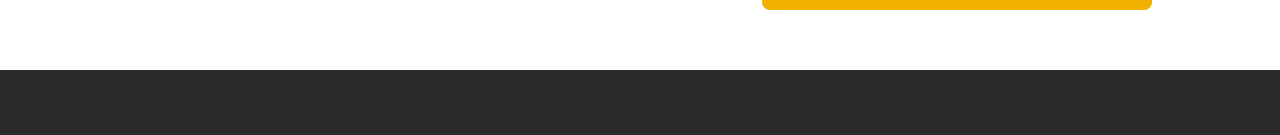
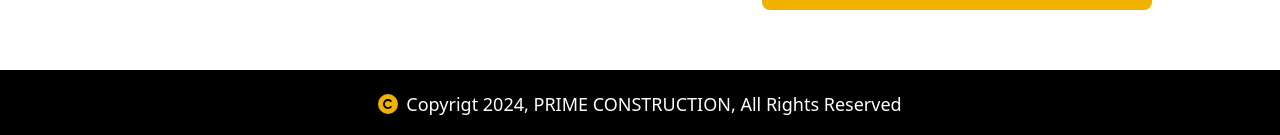
Before and after one commit to FABRICE2207/construction-site-web, a React (Vite) app: page / in a window 1280 px wide. Shown: the part 4902-5037 px from the top of the page. Before the commit the page ends 4972 px from the top, so only its background shows below. Built offline with nearby package versions, Linux system fonts and the light colour scheme.

Commit message:
Ajout de la section Footer

```diff
--- a/src/App.jsx
+++ b/src/App.jsx
@@ -34,6 +34,7 @@
       <Working />
       <Testimonial />
       <Contact />
+      <Footer />
     </>
   )
 }
--- a/src/components/Footer.jsx
+++ b/src/components/Footer.jsx
@@ -1,8 +1,22 @@
 import React from 'react'
+import { FaArrowUp } from 'react-icons/fa'
+import { FaCopyright } from 'react-icons/fa6'
+import { Link } from 'react-scroll'
 
 const Footer = () => {
   return (
-    <div>Footer</div>
+    <div className='bg-black text-white flex justify-center items-center gap-2 p-5'>
+      <FaCopyright className='fill-yellow-500 lg:size-5 size-8'/>
+      <p className='text-lg text-center'>Copyrigt 2024, PRIME CONSTRUCTION, All Rights Reserved</p>
+
+      {/* scroll buton haut */}
+      <div id="icon-box" className='bg-yellow-500 text-black p-3 rounded-full
+      hover:bg-black hover:text-white cursor-pointer fixed lg:bottom-6 right-6 bottom-6'>
+        <Link to='hero' spy={true} offset={-100} smooth={true}>
+          <FaArrowUp className='size-6' />
+        </Link>
+      </div>
+    </div>
   )
 }
 
--- a/src/components/Hero.jsx
+++ b/src/components/Hero.jsx
@@ -7,7 +7,7 @@
 const Hero = () => {
   return (
     // Image d'Arrière plan
-    <div id="Hero" className='bg-black w-full lg:h-[600px] h-fit m-auto pt-[60px] lg:pt-[0px] lg:px-[150px]
+    <div id="hero" className='bg-black w-full lg:h-[600px] h-fit m-auto pt-[60px] lg:pt-[0px] lg:px-[150px]
       px-[20px] flex justify-between items-center lg:flex-row flex-col lg:gap-5 gap-[50px] bg-cover bg-center
     '
     style={{ backgroundImage: `url(${backgroungImage})`}}
```
